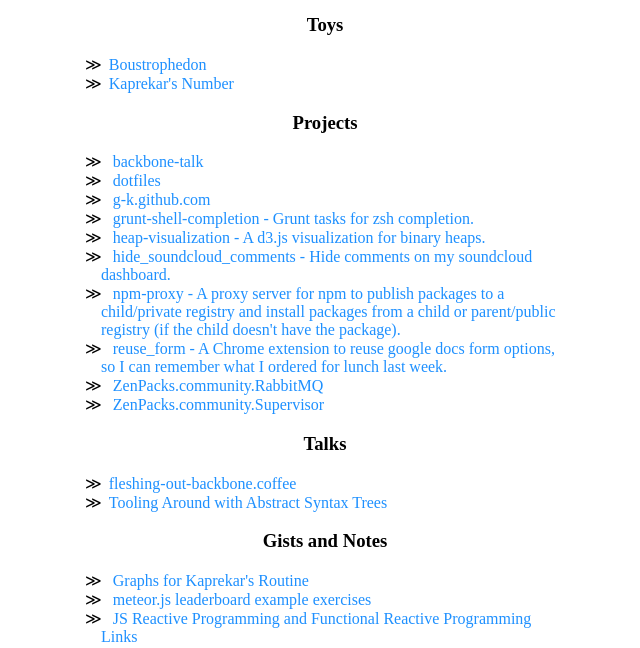
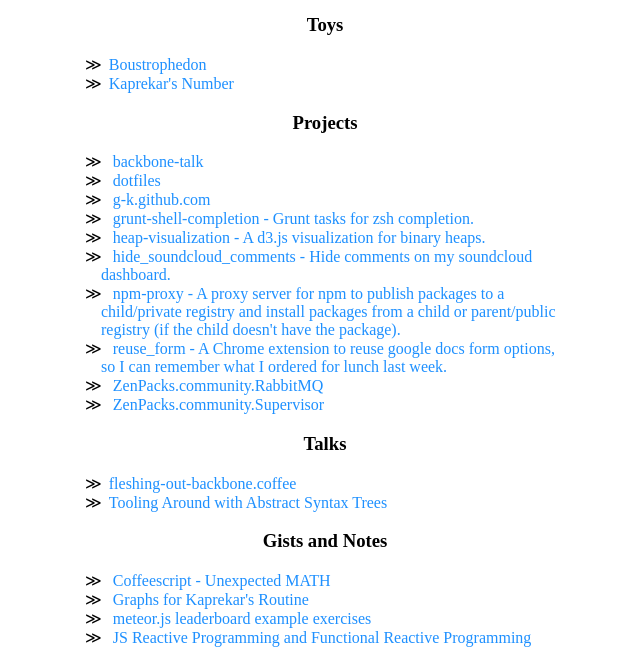
Before and after one commit to g-k/g-k.github.io, a website: page index.html in a window 1280 px wide. Shown: the part 116-764 px from the top of the page, without its empty margins (315-955 px from the left). Drawn offline with Linux system fonts and the light colour scheme; a web font is replaced by a local one.

Commit message:
Update index

```diff
--- a/index.html
+++ b/index.html
@@ -157,6 +157,12 @@
       <ul>
 
 <li>
+  <a href="https://gist.github.com/3990593">
+  Coffeescript - Unexpected MATH
+  </a>
+</li>
+
+<li>
   <a href="https://gist.github.com/3970533">
   Graphs for Kaprekar&#x27;s Routine
   </a>
```
